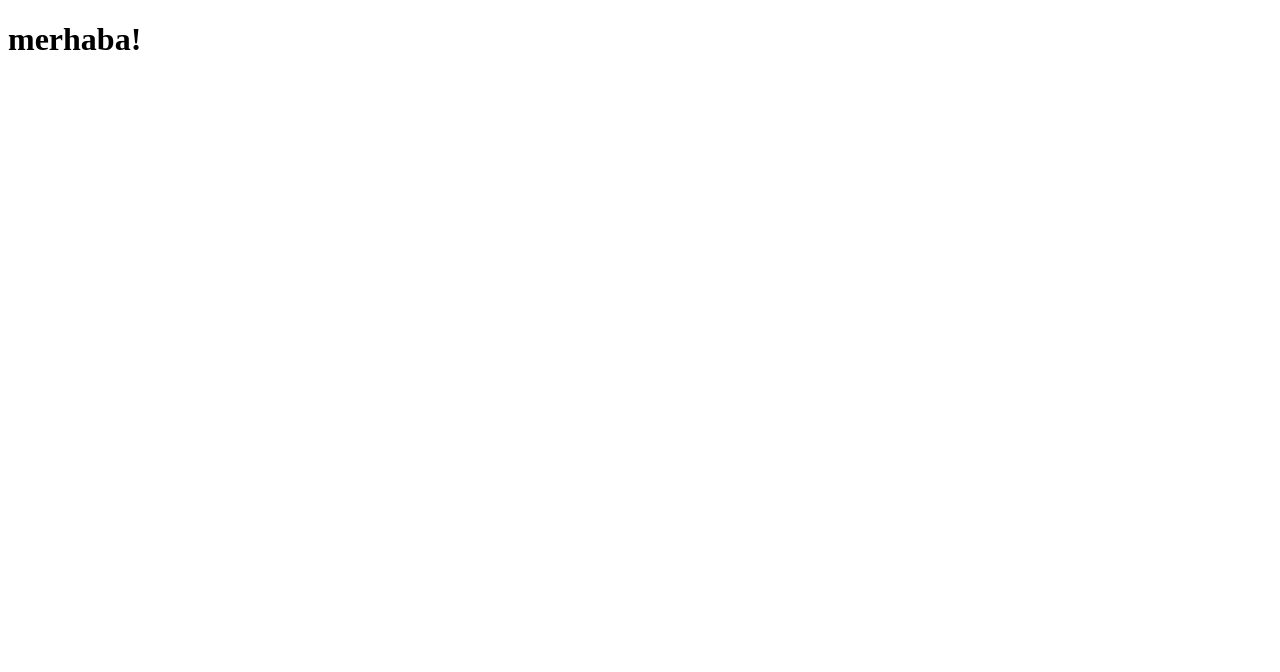
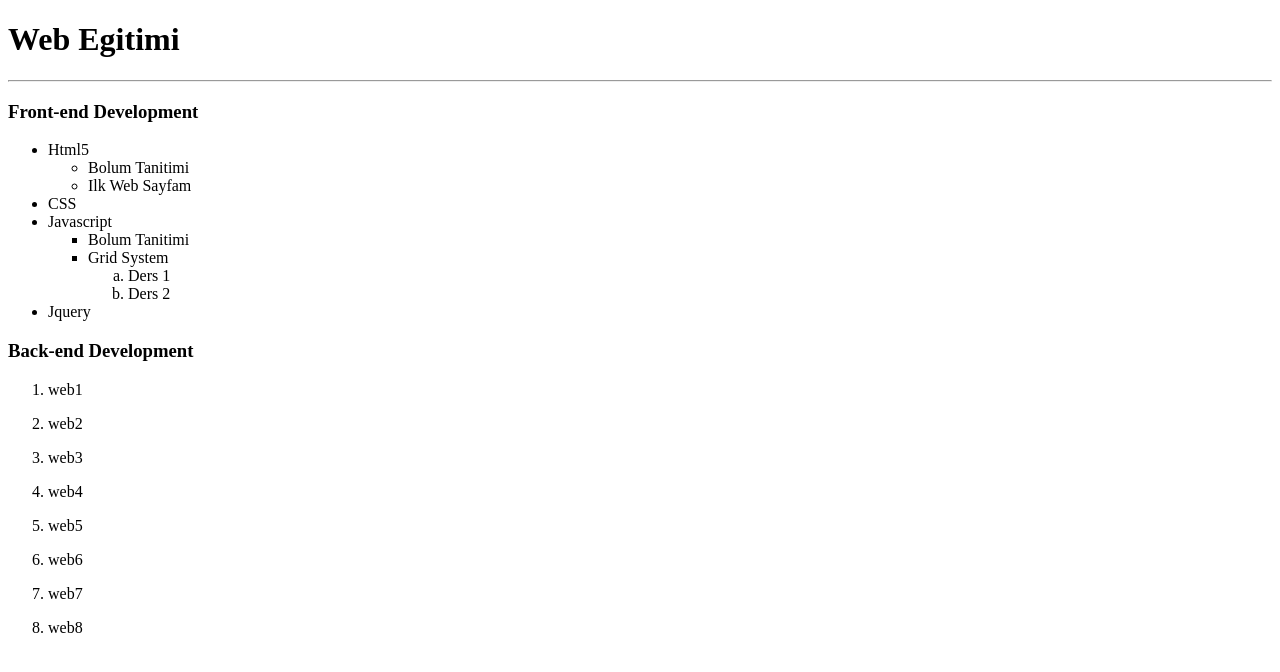
Before and after one commit to mekar4306/06082021megreencode, a plain HTML site: page betul.html in a window 1280 px wide. Drawn offline with Linux system fonts and the light colour scheme.

Commit message:
betul.html dosyasina listeler icerigi eklendi.

```diff
--- a/betul.html
+++ b/betul.html
@@ -1,12 +1,54 @@
 <!DOCTYPE html>
-<html lang="en">
-<head>
-    <meta charset="UTF-8">
-    <meta http-equiv="X-UA-Compatible" content="IE=edge">
-    <meta name="viewport" content="width=device-width, initial-scale=1.0">
-    <title>Document</title>
-</head>
-<body>
-    <h1>merhaba!</h1>
-</body>
+<html lang="de">
+
+	<head>
+		<meta charset="utf-8">
+		<title>Listeler Genel Tekrar</title>
+		<link rel="stylesheet" type="text/css" href="">
+	</head>
+
+	<body>
+<h1>Web Egitimi</h1>
+<hr>
+<h3>Front-end Development</h3>
+
+    <ul>
+      <li>Html5
+        <ul>
+          <li>Bolum Tanitimi</li>
+          <li>Ilk Web Sayfam</li>
+        </ul>
+      </li>
+      <li>CSS</li>
+      <li>Javascript
+        <ul type="square">
+          <li>Bolum Tanitimi</li>
+          <li>Grid System
+              <ol type="a">
+                <li>Ders 1</li>
+                <li>Ders 2</li>
+                </ol>
+          </li>
+        </ul>
+
+      </li>
+      <li>Jquery</li>
+    </ul>
+
+<h3>Back-end Development</h3>
+
+ <ol>
+   <li><p>web1</p></li>
+   <li><p>web2</p></li>
+   <li><p>web3</p></li>
+   <li><p>web4</p></li>
+   <li><p>web5</p></li>
+   <li><p>web6</p></li>
+   <li><p>web7</p></li>
+   <li><p>web8</p></li>
+ </ol>
+
+
+	</body>
+
 </html>
```
